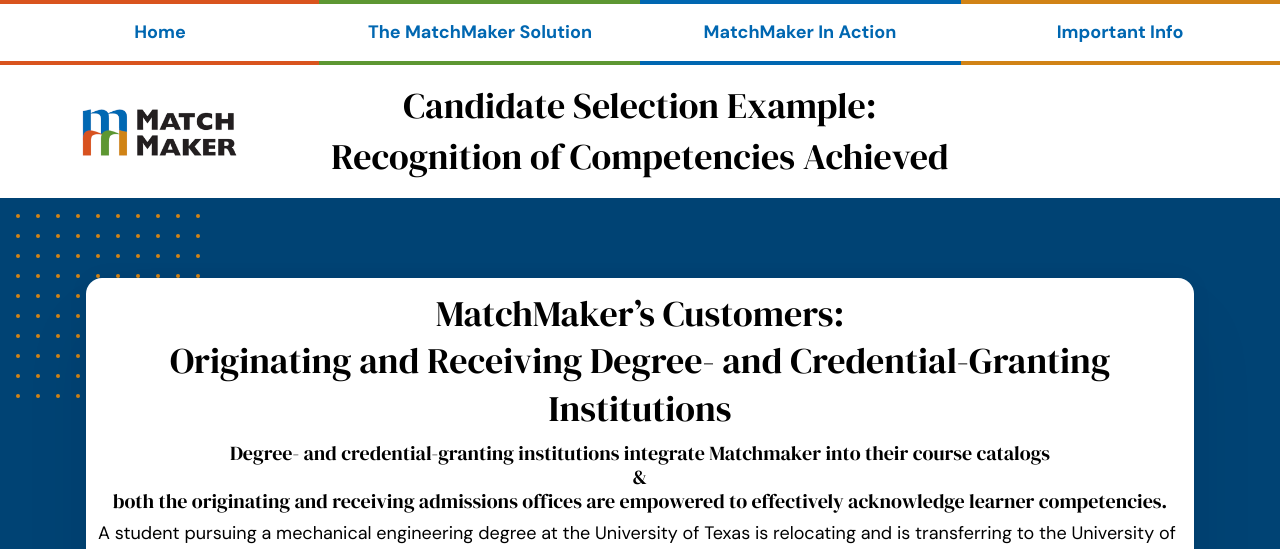
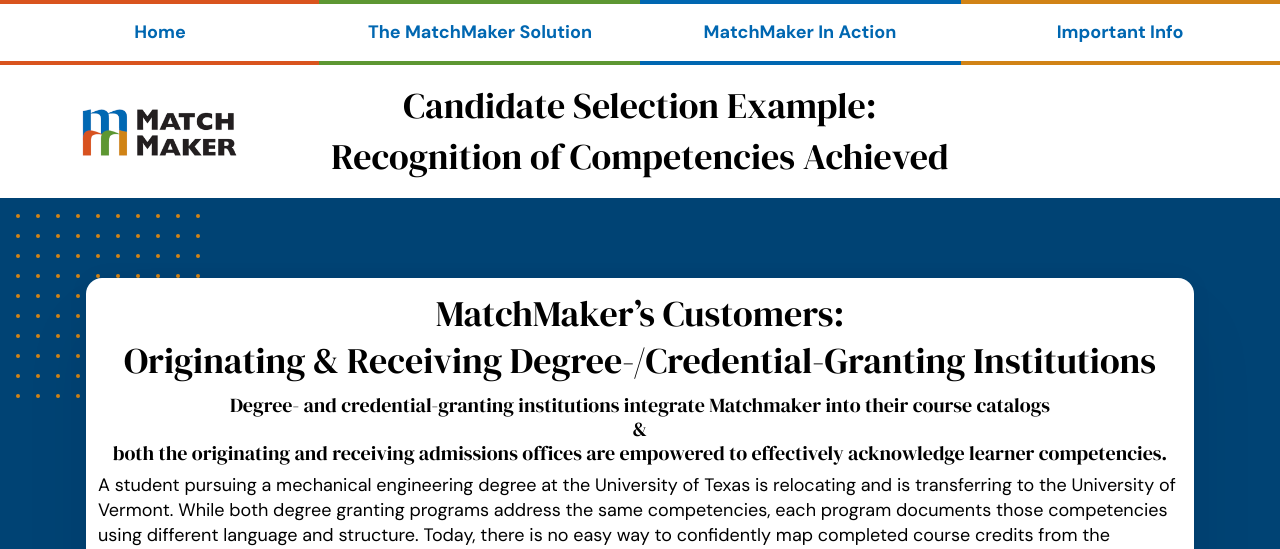
Before and after one commit to matchmakeredlabs/matchmakeredlabs.develop, a Jekyll site: the page built from _Action/4casestudy.md, in a window 1280 px wide. Shown: the top 549 px of the page. Built offline with Jekyll 4.4.1, drawn with Linux system fonts in a browser that asks for light colours.

Commit message:
Update 4casestudy.md

```diff
--- a/_Action/4casestudy.md
+++ b/_Action/4casestudy.md
@@ -4,7 +4,7 @@
 icon: blocks
 ordinal: 7
 ---
-# MatchMaker's Customers:<br/>Originating and Receiving Degree- and Credential-Granting Institutions
+# MatchMaker's Customers:<br/>Originating & Receiving Degree-/Credential-Granting Institutions
 
 ### Degree- and credential-granting institutions integrate Matchmaker into their course catalogs<br/>&<br/>both the originating and receiving admissions offices are empowered to effectively acknowledge learner competencies.
 
```
